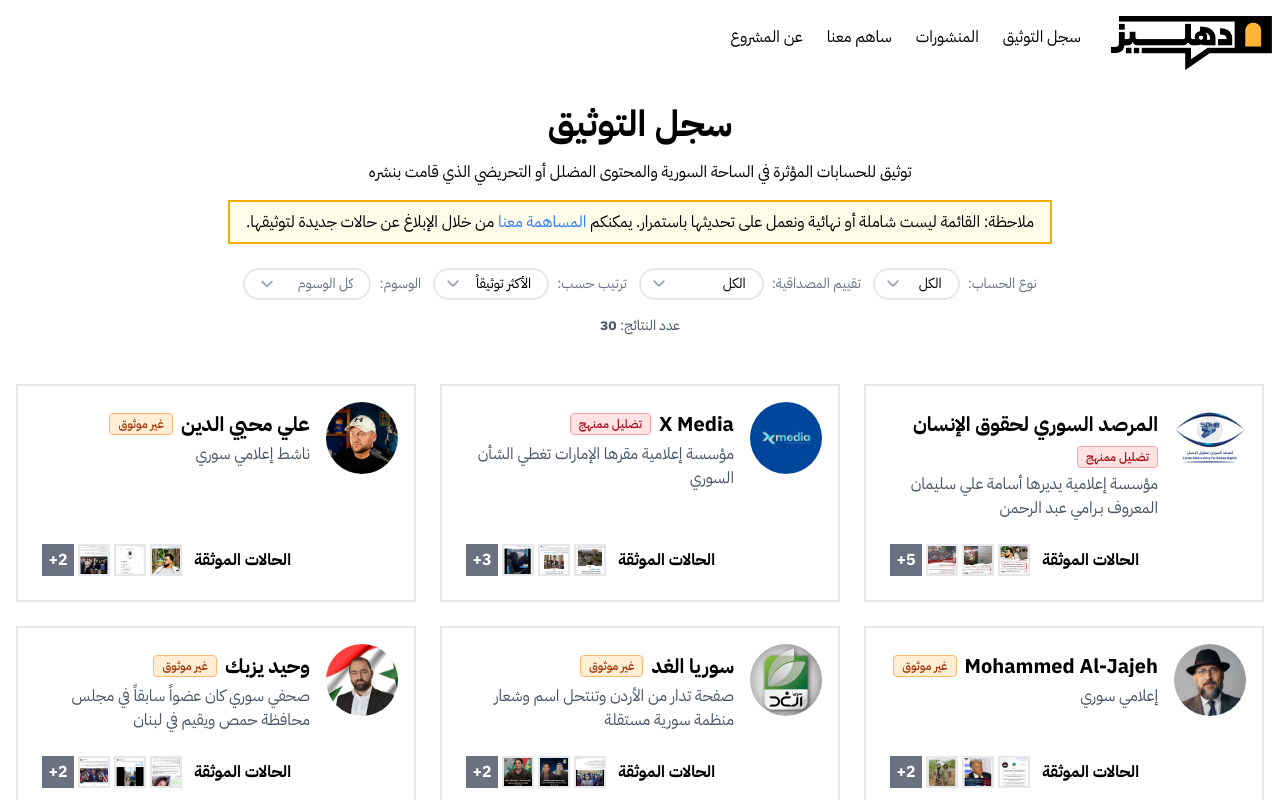
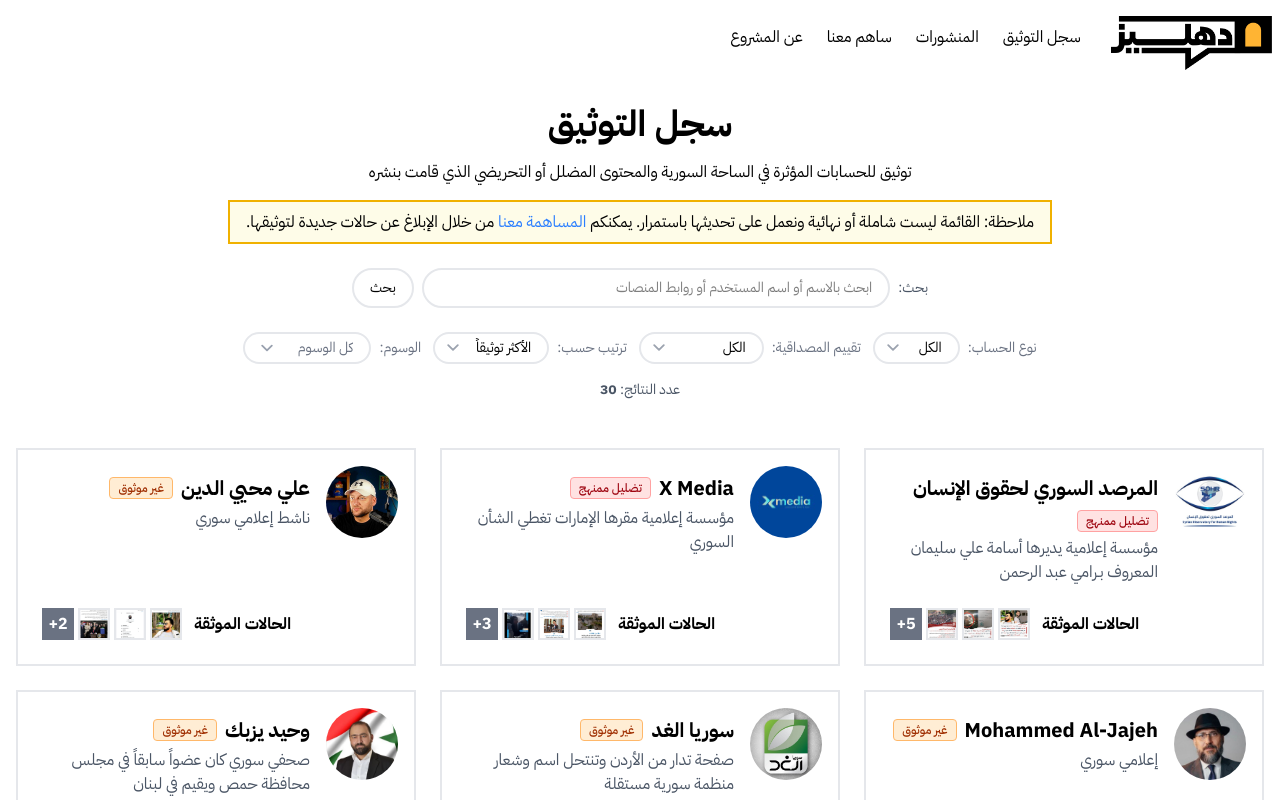
Before and after one commit to NasijSy/dahliz, a SvelteKit app: page /profiles in a window 1280 px wide. Shown: the top 800 px of the page. Built offline with nearby package versions, Linux system fonts and the light colour scheme.

Commit message:
Add search feature for profiles

```diff
--- a/src/routes/profiles/+page.server.js
+++ b/src/routes/profiles/+page.server.js
@@ -1,16 +1,49 @@
 import { getProfiles } from '$lib/loadProfiles.js';
 import { getTags } from '$lib/loadTags.js';
 import { getCaseCountForProfile } from '$lib/loadCases.js';
+
+/**
+ * @param {unknown} value
+ * @returns {string}
+ */
+function normalizeSearchValue(value) {
+  return String(value ?? '').toLowerCase();
+}
+
+/**
+ * @param {any} profile
+ * @param {string} query
+ * @returns {boolean}
+ */
+function profileMatchesSearch(profile, query) {
+  const q = normalizeSearchValue(query).trim();
+
+  if (!q) {
+    return true;
+  }
+
+  const candidates = [profile.name, profile.username];
+
+  if (Array.isArray(profile.platformLinks)) {
+    for (const link of profile.platformLinks) {
+      candidates.push(link?.platform, link?.alias, link?.url);
+    }
+  }
+
+  return candidates.some((value) => normalizeSearchValue(value).includes(q));
+}
 
 /** @type {import('./$types').PageServerLoad} */
 export function load({ url }) {
   const sortBy = url.searchParams.get('sortBy') ?? 'cases';
   const classification = url.searchParams.get('classification') ?? null;
   const profileType = url.searchParams.get('type') ?? null;
+  const search = url.searchParams.get('search')?.trim() ?? '';
   const tags = url.searchParams.getAll('tag');
   const profiles = getProfiles('ar', sortBy, classification, tags)
     .filter((p) => getCaseCountForProfile(p.username) > 0)
-    .filter((p) => !profileType || p.type === profileType);
+    .filter((p) => !profileType || p.type === profileType)
+    .filter((p) => profileMatchesSearch(p, search));
   const allTags = getTags();
-  return { profiles, sortBy, classification, profileType, tags, allTags };
+  return { profiles, sortBy, classification, profileType, search, tags, allTags };
 }
--- a/src/routes/profiles/+page.svelte
+++ b/src/routes/profiles/+page.svelte
@@ -33,6 +33,11 @@
     );
 
     const resultsCount = $derived(data.profiles.length);
+    let searchInput = $state('');
+
+    $effect(() => {
+        searchInput = data.search ?? '';
+    });
 
     /** @param {Record<string, string | string[]>} params */
     function buildUrl(params) {
@@ -40,6 +45,7 @@
             sortBy: data.sortBy,
             ...(data.classification ? { classification: data.classification } : {}),
             ...(data.profileType ? { type: data.profileType } : {}),
+            ...(data.search ? { search: data.search } : {}),
         };
         const merged = { ...base, ...params };
 
@@ -68,6 +74,22 @@
         window.location.href = buildUrl({ tag: next });
     }
 
+    function handleSearchSubmit() {
+        window.location.href = buildUrl({ search: searchInput.trim() });
+    }
+
+    function handleSearchKeyDown(e) {
+        if (e.key === 'Enter') {
+            e.preventDefault();
+            handleSearchSubmit();
+        }
+    }
+
+    function handleClearSearch() {
+        searchInput = '';
+        window.location.href = buildUrl({ search: '' });
+    }
+
     const selectClass = [
         'appearance-none border-2 border-gray-200 rounded-full px-4 py-1 bg-white',
         'hover:border-gray-400 focus:outline-none focus:border-black transition-colors cursor-pointer text-sm',
@@ -86,6 +108,34 @@
             <p class="mb-0!">ملاحظة: القائمة ليست شاملة أو نهائية ونعمل على تحديثها باستمرار. يمكنكم <a href="/contribute" class="text-blue-500 hover:underline">المساهمة معنا</a> من خلال الإبلاغ عن حالات جديدة لتوثيقها.</p>
         {/snippet}
         <Note content={note} />
+
+        <div class="flex items-center gap-2 mt-6 w-full max-w-xl">
+            <label for="profile-search" class="text-gray-600 text-sm whitespace-nowrap">بحث:</label>
+            <input
+                id="profile-search"
+                type="search"
+                bind:value={searchInput}
+                onkeydown={handleSearchKeyDown}
+                placeholder="ابحث بالاسم أو اسم المستخدم أو روابط المنصات"
+                class="w-full border-2 border-gray-200 rounded-full px-4 py-2 text-sm focus:outline-none focus:border-black"
+            />
+            <button
+                type="button"
+                onclick={handleSearchSubmit}
+                class="px-4 py-2 rounded-full border-2 border-gray-200 hover:border-black text-sm whitespace-nowrap"
+            >
+                بحث
+            </button>
+            {#if data.search}
+                <button
+                    type="button"
+                    onclick={handleClearSearch}
+                    class="px-4 py-2 rounded-full border-2 border-gray-200 hover:border-black text-sm whitespace-nowrap"
+                >
+                    مسح
+                </button>
+            {/if}
+        </div>
 
         <div class="flex flex-row gap-3 mt-6 items-center flex-wrap justify-center">
             <!-- Profile type filter -->
```
